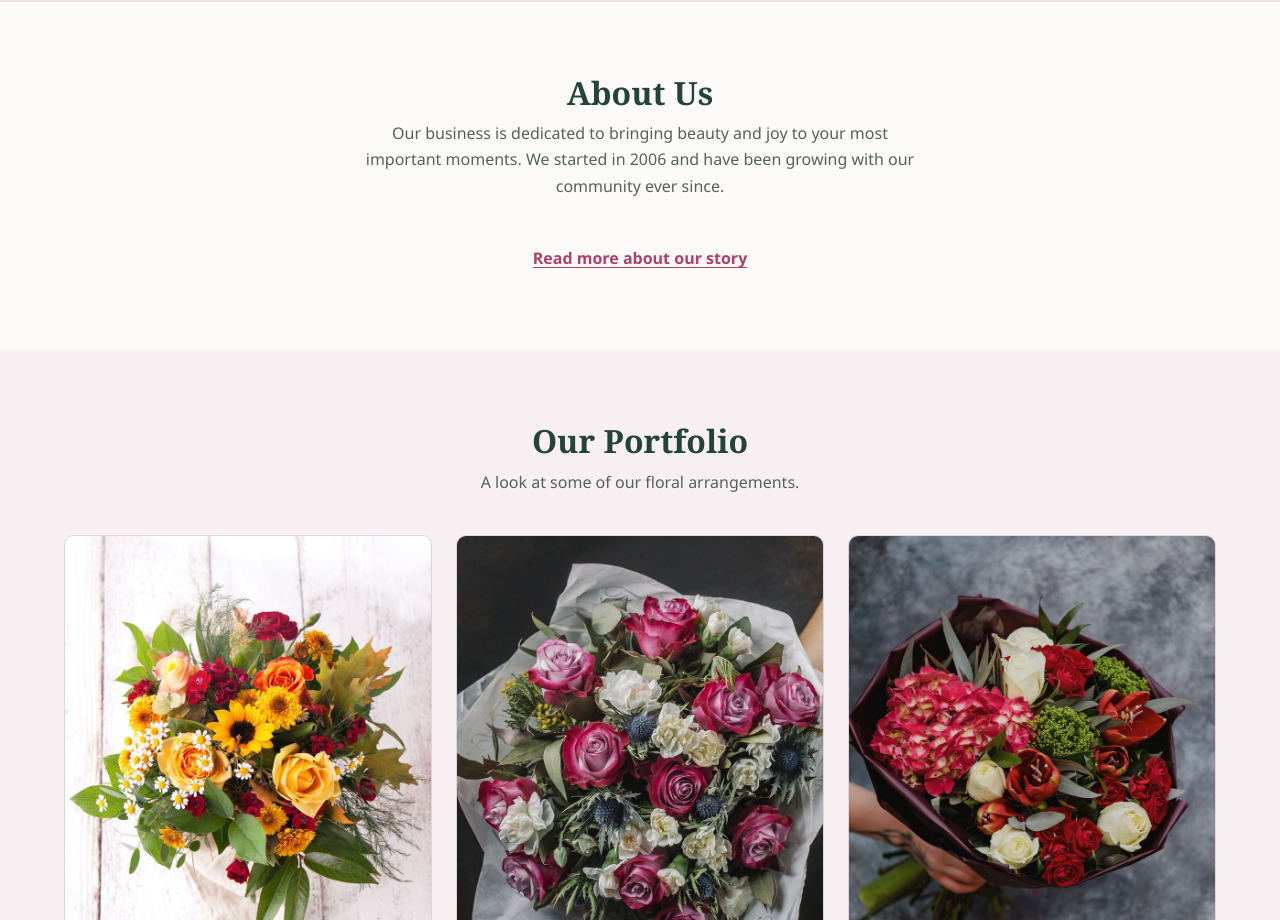
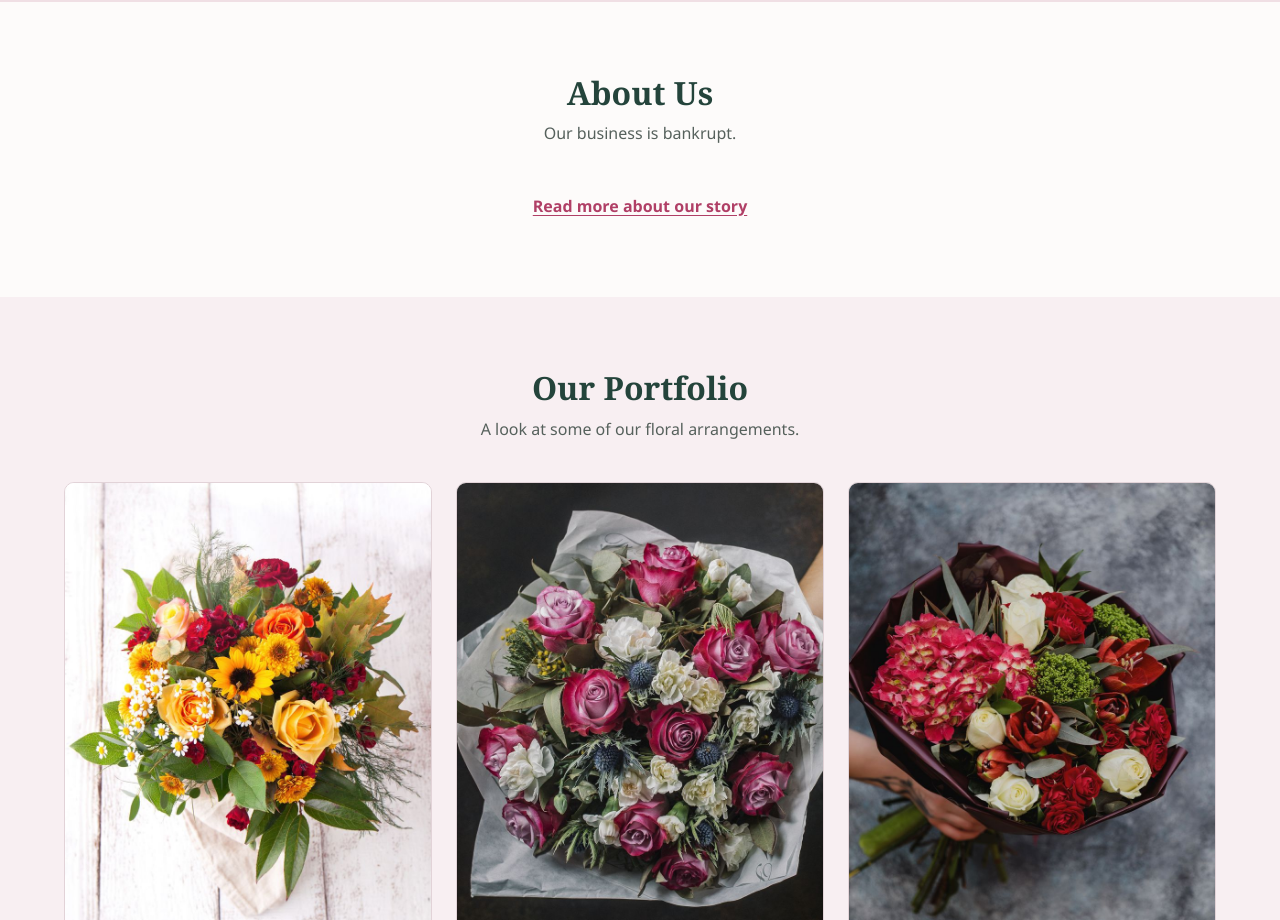
Before and after one commit to Husson-WebDesign/McBride-P5-Northern-Bloom, a plain HTML site: page index.html in a window 1280 px wide. Shown: the part 860-1780 px from the top of the page. Drawn offline with Linux system fonts and the light colour scheme.

Commit message:
Bankrupt Business
temp change

```diff
--- a/index.html
+++ b/index.html
@@ -58,8 +58,7 @@
             <div class="container">
                 <h2 class="section-title">About Us</h2>
                 <p class="section-intro">
-                    Our business is dedicated to bringing beauty and joy to your most important moments.
-                    We started in 2006 and have been growing with our community ever since.
+                    Our business is bankrupt.
                 </p>
                 <p class="section-action"><a href="about.html" class="text-link">Read more about our story</a></p>
             </div>
```
